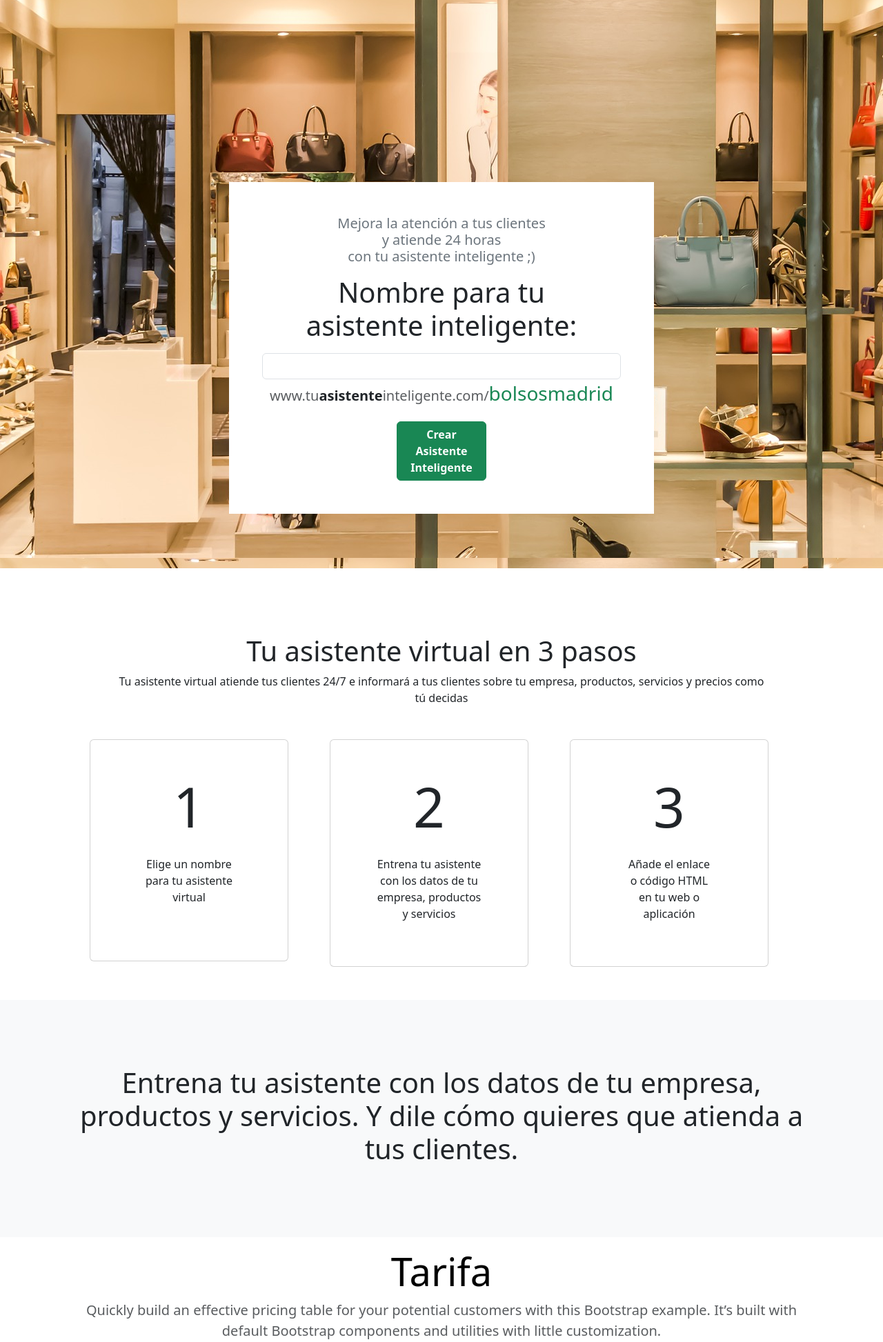
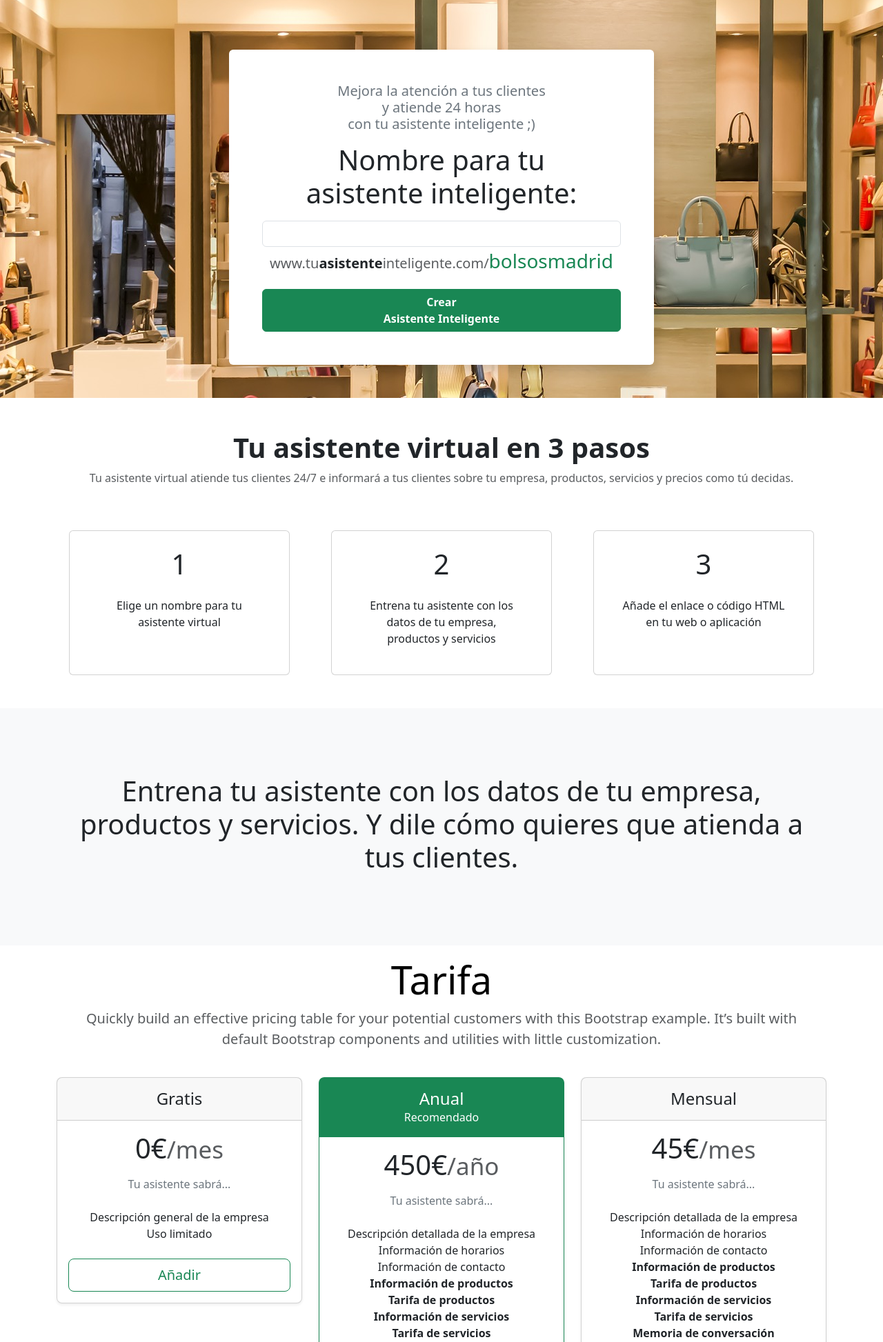
Before and after one commit to retegi/virtualassistant, a Django app: template templates/home/index.html in a window 1280 px wide. Shown: the part 75-2021 px from the top of the page at 69% size. Run offline with Django 3.2, Linux system fonts and the light colour scheme; the template is opened without the code that fills it, so the values that code supplies are empty; some web fonts are replaced.

Commit message:
agregar allauth-ui

```diff
--- a/templates/base.html
+++ b/templates/base.html
@@ -41,8 +41,8 @@
       </ul>
 
       <div class="col-md-3 text-end">
-        <button type="button" class="btn btn-light me-2">Iniciar sesión</button>
-        <button type="button" class="btn btn-light">Registrarse</button>
+        <a href="{% url 'account_login' %}"><button type="button" class="btn btn-light me-2">Iniciar sesión</button></a>
+        <a href="{% url 'account_signup' %}"><button type="button" class="btn btn-light">Registrarse</button></a>
       </div>
     </header>
   </div>
--- /dev/null
+++ b/templates/components.yaml
@@ -0,0 +1,5 @@
+components:
+  button:
+    template: components/button.html
+  card:
+    template: components/card.html
--- a/templates/home/index.html
+++ b/templates/home/index.html
@@ -92,72 +92,78 @@ body{
         display: block !important;
       }
 </style>
+
 {% endblock %}
 
 {% block content %}
 
 
-<div class="container-fluid text-center container-header">
-    <div class="row">
-        <div class="col-3"></div>
-        <div class="col-6 formulario">
 
-            <form class="bg-white p-5">
+<div class="container-fluid text-center">
+  <div class="row justify-content-center py-5">
+      <div class="col-12 col-md-8 col-lg-6">
+          <form class="bg-white p-4 p-md-5 rounded shadow">
               <h5 class="text-secondary">Mejora la atención a tus clientes<br>y atiende 24 horas<br>con tu asistente inteligente ;)</h5>
+
               <div class="mb-3">
                   <h1 class="m-3">Nombre para tu<br>asistente inteligente:</h1>
-                    <!--<label for="exampleInputEmail1" class="form-label">Nombre para tu asistente virtual:</label>-->
                   <input type="text" class="form-control text-center text-success" id="exampleInputEmail1" aria-describedby="emailHelp">
-                    <!--<div id="emailHelp" class="form-text">Añade el siguiente enlace de tu asistente en tu web:</div>-->
-                    <div id="emailHelp" class="form-text"><label class="h5">www.tu<b class="text-dark">asistente</b>inteligente.com/<b class="text-success h3" id="assistanturl">bolsosmadrid</b></label></div>
+                  <div id="emailHelp" class="form-text">
+                      <label class="h5">www.tu<b class="text-dark">asistente</b>inteligente.com/<b class="text-success h3" id="assistanturl">bolsosmadrid</b></label>
                   </div>
-                <button type="button" class="btn btn-success w-25" type="button" class="btn btn-success" data-bs-toggle="modal" data-bs-target="#exampleModalCenter"><b>Crear<br>Asistente Inteligente</b></button>
+              </div>
+
+              <button type="button" class="btn btn-success w-100 w-md-50" data-bs-toggle="modal" data-bs-target="#exampleModalCenter">
+                  <b>Crear<br>Asistente Inteligente</b>
+              </button>
           </form>
       </div>
-        <div class="col-3"></div>
   </div>
 </div>
 
 
 <div class="bg-white" style="width:100vw;">
-    <div class="container bg-white">
-        <div class="row p-5">
-            <div class="w-100 text-center p-5">
-                <h1 class="">Tu asistente virtual en 3 pasos</h1>
-                <label>Tu asistente virtual atiende tus clientes 24/7 e informará a tus clientes sobre tu empresa, productos, servicios y precios como tú decidas</label>
+  <div class="container bg-white text-center py-5">
+    <div class="row justify-content-center">
+        <div class="col-12">
+            <h1 class="fw-bold">Tu asistente virtual en 3 pasos</h1>
+            <p class="text-muted">Tu asistente virtual atiende tus clientes 24/7 e informará a tus clientes sobre tu empresa, productos, servicios y precios como tú decidas.</p>
         </div>
-            <div class="col-4">
-                <div class="card p-5" style="width: 18rem;">
-                    <!--<img src="..." class="card-img-top" alt="...">-->
-                    <h1 class="text-center" style="font-size:5em">1</h1>
-                    <div class="card-body text-center">Elige un nombre<br>para tu asistente virtual</p>
+    </div>
+
+    <div class="row row-cols-1 row-cols-md-3 g-4 mt-4 justify-content-center">
+        <div class="col d-flex justify-content-center">
+            <div class="card text-center p-4 w-100" style="max-width: 320px;">
+                <h1 class="step-number">1</h1>
+                <div class="card-body">
+                    <p class="card-text">Elige un nombre para tu asistente virtual</p>
                 </div>
             </div>
         </div>
-            <div class="col-4">
-                <div class="card p-5" style="width: 18rem;">
-                    <!--<img src="..." class="card-img-top" alt="...">-->
-                    <h1 class="text-center" style="font-size:5em">2</h1>
+        <div class="col d-flex justify-content-center">
+            <div class="card text-center p-4 w-100" style="max-width: 320px;">
+                <h1 class="step-number">2</h1>
                 <div class="card-body">
-                        <p class="card-text text-center">Entrena tu asistente<br>con los datos de tu<br>empresa, productos<br>y servicios</p>
+                    <p class="card-text">Entrena tu asistente con los datos de tu empresa, productos y servicios</p>
                 </div>
             </div>
         </div>
-            <div class="col-4">
-                <div class="card p-5" style="width: 18rem;">
-                    <!--<img src="..." class="card-img-top" alt="...">-->
-                    <h1 class="text-center" style="font-size:5em">3</h1>
+        <div class="col d-flex justify-content-center">
+            <div class="card text-center p-4 w-100" style="max-width: 320px;">
+                <h1 class="step-number">3</h1>
                 <div class="card-body">
-                        <p class="card-text text-center">Añade el enlace<br>o código HTML<br>en tu web o aplicación</p>
+                    <p class="card-text">Añade el enlace o código HTML en tu web o aplicación</p>
                 </div>
             </div>
         </div>
     </div>
 </div>
 
-
+<!--===========================================================
+        Seccion de las tarjetas de precios
+===============================================================-->
 <div class="w-100 bg-light">
-    <div class="container py-5"">
+    <div class="container py-5">
         <div class="row py-5">
             <div class="col-12 text-center">
                 <h1 class="">Entrena tu asistente con los datos de tu empresa, productos y servicios. Y dile cómo quieres que atienda a tus clientes.</h1>
@@ -189,15 +199,16 @@ body{
                     </div>
                 </div>
             </div>
+
             <div class="col">
                 <div class="card mb-4 rounded-3 shadow-sm border-success">
                     <div class="card-header py-3 text-bg-success border-success">
                         <h4 class="my-0 fw-normal">Anual</h4>
-            <label class="">Recomenadado</label>
+                        <label>Recomendado</label>
                     </div>
                     <div class="card-body">
                         <h1 class="card-title pricing-card-title">450€<small class="text-body-secondary fw-light">/año</small></h1>
-            <ul class="list-unstyled mt-3 mb-4" style="min-height:25vh;">
+                        <ul class="list-unstyled mt-3 mb-4">
                             <label class="text-secondary">Tu asistente sabrá...</label><br><br>
                             <li>Descripción detallada de la empresa</li>
                             <li>Información de horarios</li>
@@ -244,20 +255,17 @@ body{
                 </div>
             </div>
         </div>
-
     </main>
 </div>
-
 
 <div class="w-100 bg-light p-5">
   <div class="container">
     <div class="row">
-
       <h2 class="display-6 text-center mb-4">Compare plans</h2>
 
       <div class="table-responsive">
-        <table class="table text-center">
-          <thead>
+        <table class="table table-bordered text-center align-middle">
+          <thead class="table-light">
             <tr>
               <th style="width: 34%;"></th>
               <th style="width: 22%;">Gratis</th>
```
Also changed, not shown: other parts of templates/home/index.html (+41 -41 lines), templates/home/tarifa_anual.html (+6 -17 lines). Lines whose indentation alone changed are shown as unchanged.
